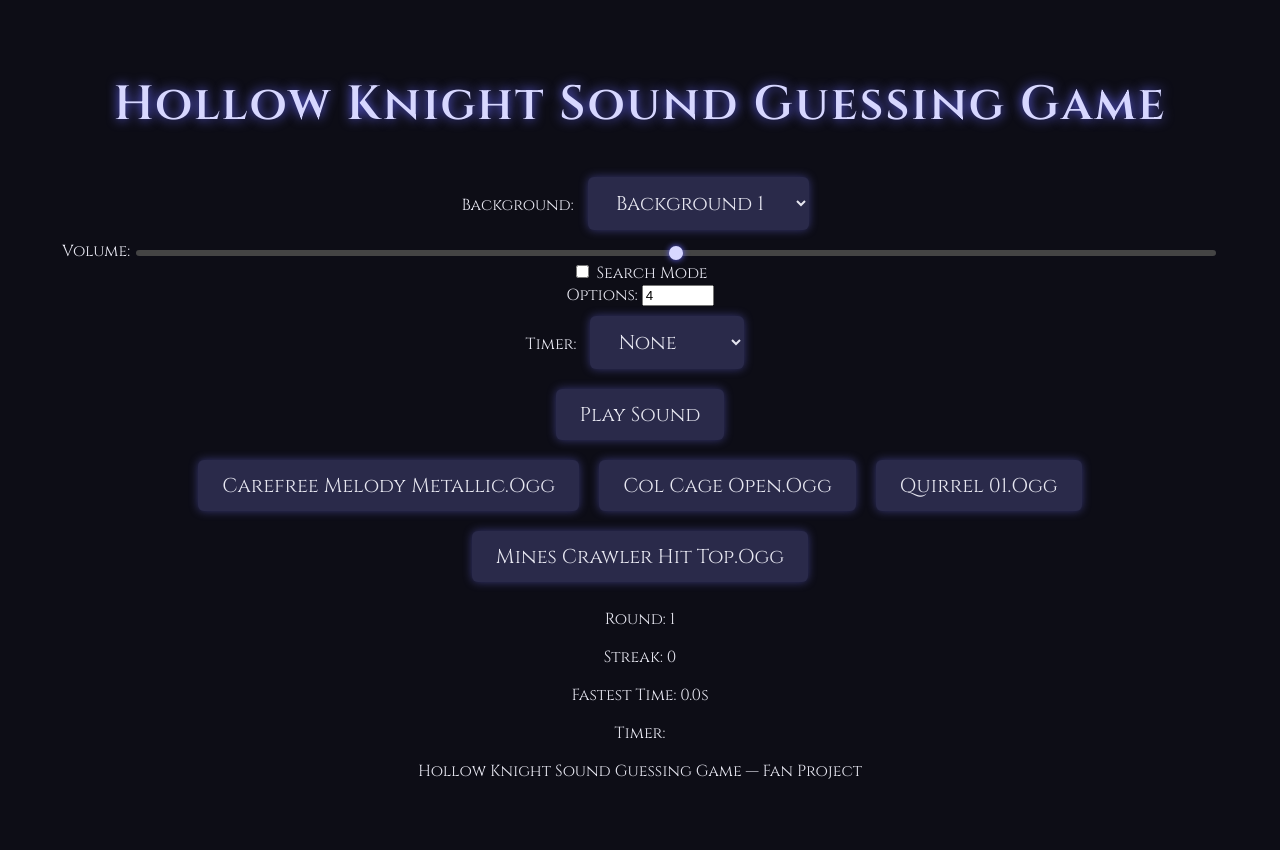
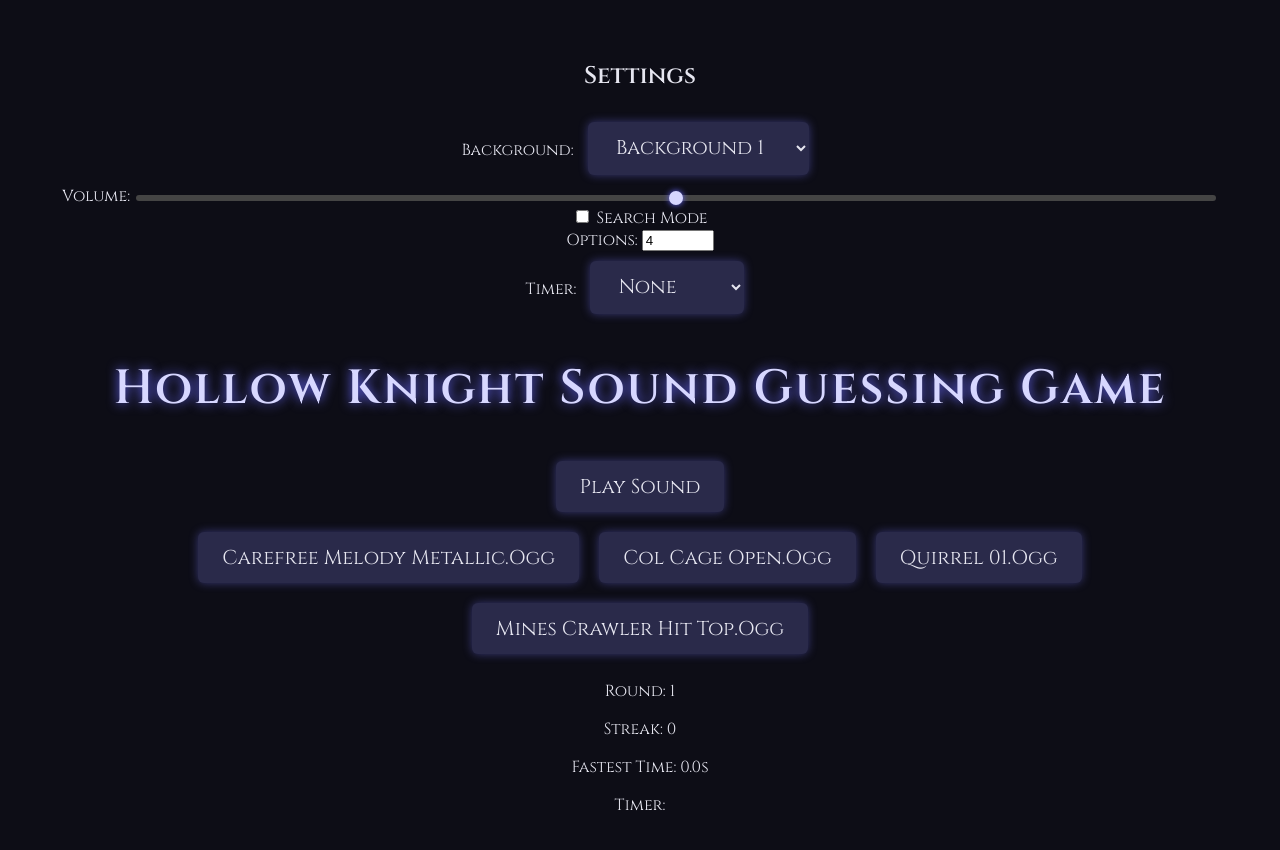
Before and after one commit to memeem27/HK-Sound-Game, a plain HTML site: page index.html in a window 1280 px wide. Drawn offline with Linux system fonts and the light colour scheme.

Commit message:
Refactor HTML structure for game layout
Removed duplicate stats section and reorganized layout.

```diff
--- a/index.html
+++ b/index.html
@@ -11,10 +11,10 @@
 
 <div class="container">
 
-    <h1 class="title">Hollow Knight Sound Guessing Game</h1>
+    <!-- LEFT SIDEBAR -->
+    <div class="sidebar">
 
-    <!-- Controls Section -->
-    <div class="controls">
+        <h2 class="menu-title">Settings</h2>
 
         <div class="control-group">
             <label for="backgroundSelect">Background:</label>
@@ -53,16 +53,15 @@
 
     </div>
 
-    <!-- Game Area -->
-    <div class="game-area">
+    <!-- MAIN GAME AREA -->
+    <div class="main">
+
+        <h1 class="title">Hollow Knight Sound Guessing Game</h1>
 
         <button id="playBtn" class="sound-button">Play Sound</button>
 
         <div id="options" class="options"></div>
 
-    </div>
-
-    <!-- Stats Section -->
         <div class="stats">
             <p>Round: <span id="roundDisplay">0</span></p>
             <p>Streak: <span id="streakDisplay">0</span></p>
@@ -70,8 +69,6 @@
             <p>Timer: <span id="timerDisplay">0.0s</span></p>
         </div>
 
-    <div class="footer">
-        <p>Hollow Knight Sound Guessing Game — Fan Project</p>
     </div>
 
 </div>
```
Lines whose indentation alone changed are shown as unchanged.
